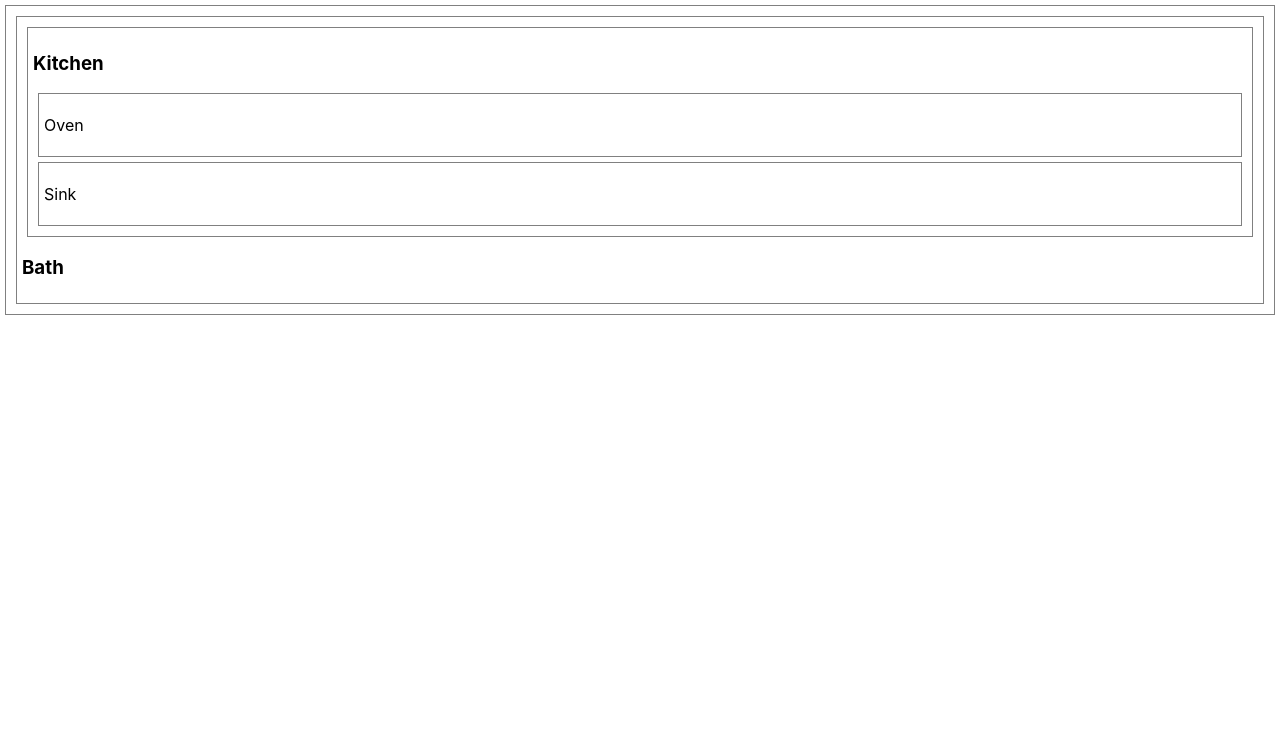
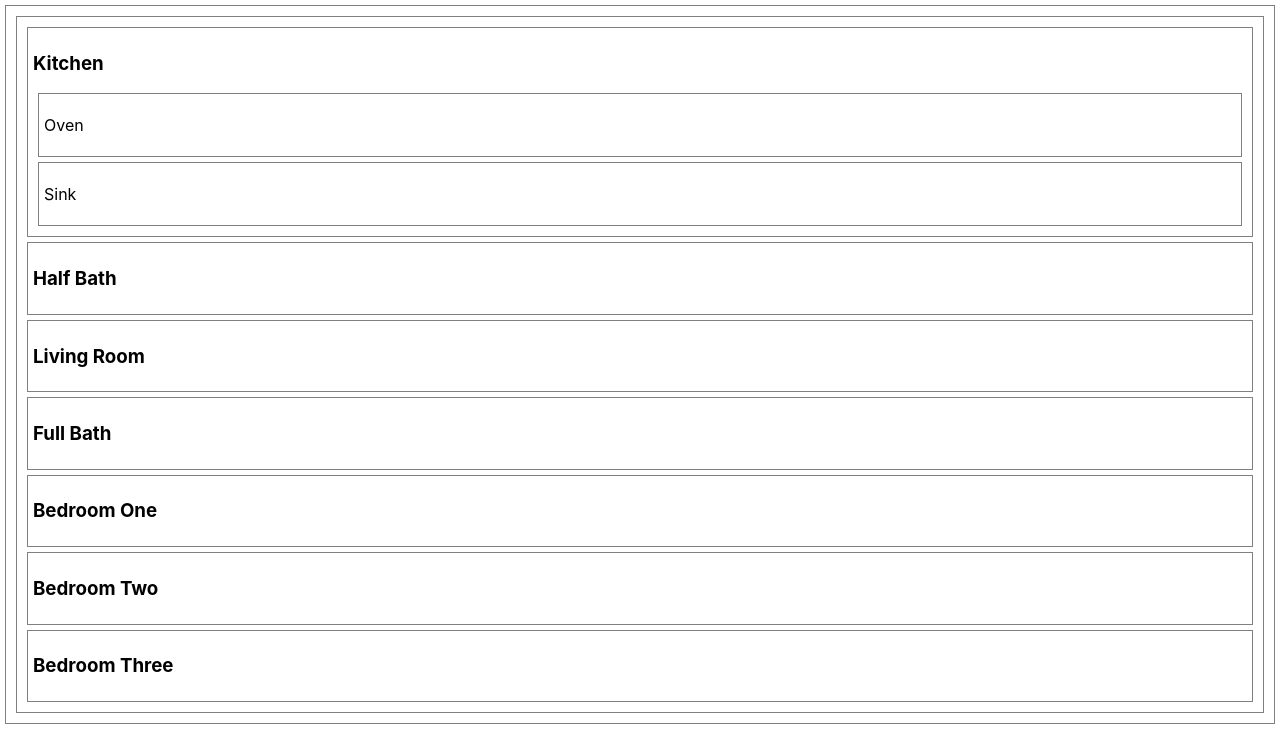
Before and after one commit to Megans766/floorplan-lab, a React (Create React App) app: page / in a window 1280 px wide. Shown: the top 752 px of the page. Built offline with nearby package versions, Linux system fonts and the light colour scheme.

Commit message:
update FloorPlan

```diff
--- a/src/Bath.js
+++ b/src/Bath.js
@@ -1,9 +1,9 @@
 function Bath(props) {
 
   return (
-    <>
-      <h3>{props.size}Bath</h3>
-    </>
+    <div>
+      <h3>{props.size} Bath</h3>
+    </div>
   )
 }
 
--- a/src/Bedroom.js
+++ b/src/Bedroom.js
@@ -1,8 +1,8 @@
 function Bedroom(props) {
   return (
-    <>
-      <h3>Bedroom{props.bedNum}</h3>
-    </>
+    <div>
+      <h3>Bedroom {props.bedNum}</h3>
+    </div>
   )
 }
 
--- a/src/FloorPlan.js
+++ b/src/FloorPlan.js
@@ -8,7 +8,12 @@ function FloorPlan(props) {
   return (
     <>
       <Kitchen/>
-      <Bath/>
+      <Bath size='Half'/>
+      <LivingRoom/>
+      <Bath size='Full'/>
+      <Bedroom bedNum={'One'}/>
+      <Bedroom bedNum={'Two'}/>
+      <Bedroom bedNum={'Three'}/>
     </>
   )
 }
--- a/src/LivingRoom.js
+++ b/src/LivingRoom.js
@@ -1,8 +1,8 @@
 function LivingRoom(props) {
   return (
-    <>
+    <div>
       <h3>Living Room</h3>
-    </>
+    </div>
   )
 }
 
```
